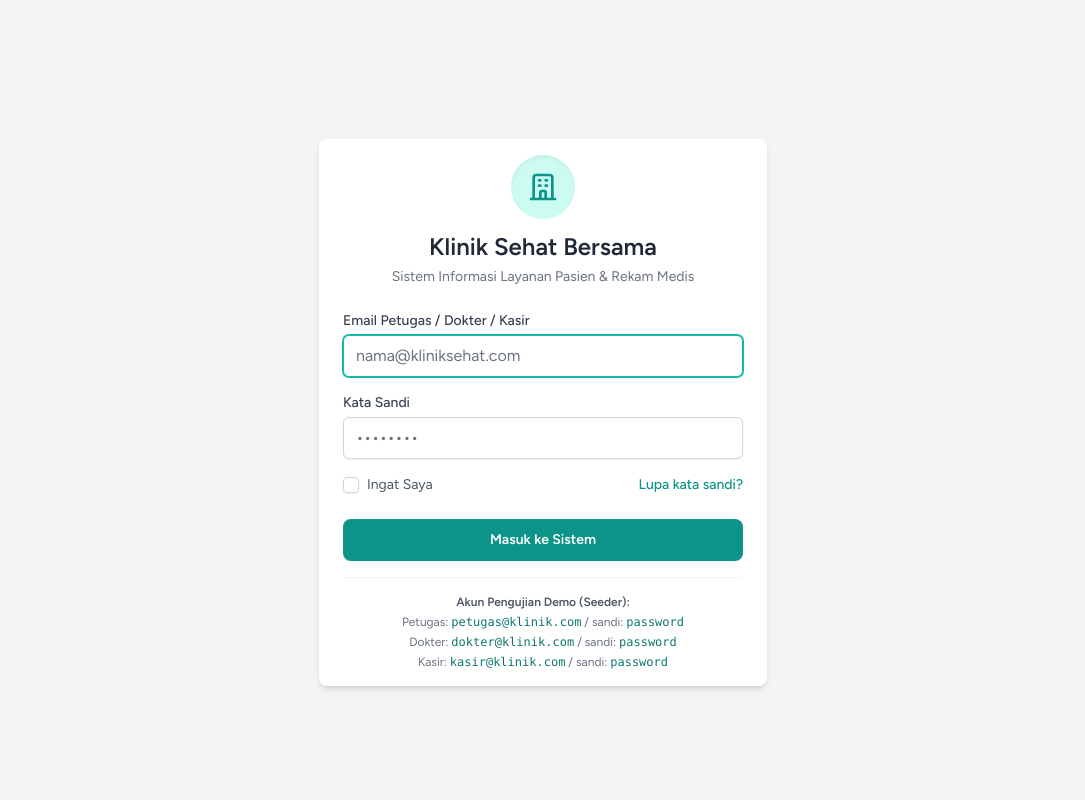
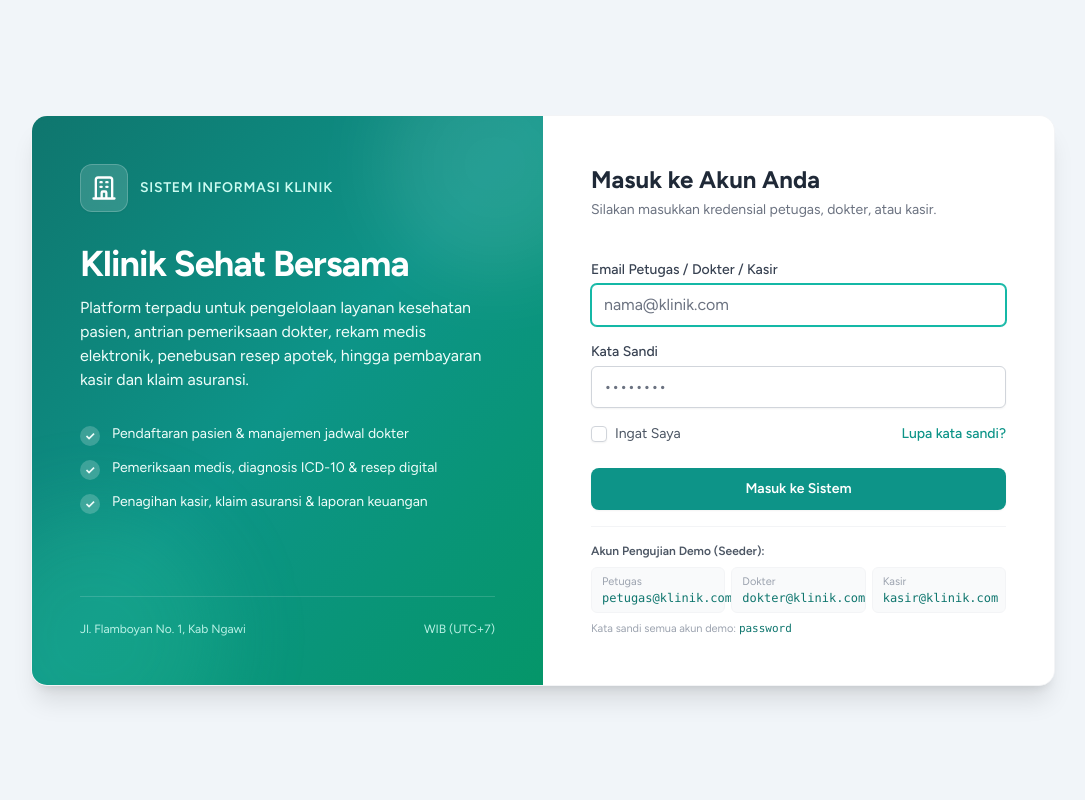
Before and after one commit to MohammadILhamSyahputra/klinik-sehat-bersama, a Laravel app: page /login in a window 1280 px wide. Shown: the whole page, without its empty margins (97-1182 px from the left). Run offline with Laravel 12, Linux system fonts and the light colour scheme; style sheets or scripts are compiled from the project's sources.

Commit message:
login dan data

```diff
--- a/resources/views/auth/login.blade.php
+++ b/resources/views/auth/login.blade.php
@@ -1,12 +1,72 @@
-<x-guest-layout>
-    <div class="mb-6 text-center">
-        <div class="inline-flex items-center justify-center w-16 h-16 rounded-full bg-teal-100 text-teal-600 mb-3 shadow-inner">
-            <svg class="w-8 h-8" fill="none" stroke="currentColor" viewBox="0 0 24 24">
+<!DOCTYPE html>
+<html lang="{{ str_replace('_', '-', app()->getLocale()) }}">
+    <head>
+        <meta charset="utf-8">
+        <meta name="viewport" content="width=device-width, initial-scale=1">
+        <meta name="csrf-token" content="{{ csrf_token() }}">
+
+        <title>Masuk — {{ config('app.name', 'Klinik Sehat Bersama') }}</title>
+
+        <!-- Fonts -->
+        <link rel="preconnect" href="https://fonts.bunny.net">
+        <link href="https://fonts.bunny.net/css?family=figtree:400,500,600,700&display=swap" rel="stylesheet" />
+
+        <!-- Scripts -->
+        @vite(['resources/css/app.css', 'resources/js/app.js'])
+    </head>
+    <body class="font-sans text-gray-900 antialiased bg-slate-100">
+        <div class="min-h-screen flex items-center justify-center p-4 sm:p-6 lg:p-8">
+            <div class="w-full max-w-5xl bg-white rounded-2xl shadow-xl overflow-hidden grid grid-cols-1 lg:grid-cols-12 border border-gray-100">
+
+                <!-- Kolom Kiri: Judul & Keterangan Klinik -->
+                <div class="lg:col-span-6 bg-gradient-to-br from-teal-700 via-teal-600 to-emerald-600 text-white p-8 sm:p-10 lg:p-12 flex flex-col justify-between relative overflow-hidden">
+                    <div class="absolute -top-16 -right-16 w-56 h-56 rounded-full bg-white/10 blur-2xl pointer-events-none"></div>
+                    <div class="absolute -bottom-20 -left-16 w-64 h-64 rounded-full bg-emerald-400/20 blur-2xl pointer-events-none"></div>
+
+                    <div class="relative z-10">
+                        <div class="inline-flex items-center gap-3 mb-8">
+                            <div class="flex items-center justify-center w-12 h-12 rounded-xl bg-white/15 backdrop-blur-sm border border-white/20 shadow-sm">
+                                <svg class="w-7 h-7 text-white" fill="none" stroke="currentColor" viewBox="0 0 24 24">
                                     <path stroke-linecap="round" stroke-linejoin="round" stroke-width="2" d="M19 21V5a2 2 0 00-2-2H7a2 2 0 00-2 2v16m14 0h2m-2 0h-5m-9 0H3m2 0h5M9 7h1m-1 4h1m4-4h1m-1 4h1m-5 10v-5a1 1 0 011-1h2a1 1 0 011 1v5m-4 0h4" />
                                 </svg>
                             </div>
-        <h2 class="text-2xl font-bold text-gray-800">Klinik Sehat Bersama</h2>
-        <p class="text-sm text-gray-500 mt-1">Sistem Informasi Layanan Pasien & Rekam Medis</p>
+                            <span class="text-sm font-semibold tracking-wider uppercase text-teal-100">Sistem Informasi Klinik</span>
+                        </div>
+
+                        <h1 class="text-3xl sm:text-4xl font-bold leading-tight tracking-tight">
+                            Klinik Sehat Bersama
+                        </h1>
+                        <p class="mt-3 text-teal-50 text-sm sm:text-base leading-relaxed">
+                            Platform terpadu untuk pengelolaan layanan kesehatan pasien, antrian pemeriksaan dokter, rekam medis elektronik, penebusan resep apotek, hingga pembayaran kasir dan klaim asuransi.
+                        </p>
+
+                        <div class="mt-8 space-y-3 text-sm text-teal-50">
+                            <div class="flex items-start gap-3">
+                                <span class="mt-0.5 flex-shrink-0 w-5 h-5 rounded-full bg-white/20 flex items-center justify-center text-xs font-bold">✓</span>
+                                <span>Pendaftaran pasien & manajemen jadwal dokter</span>
+                            </div>
+                            <div class="flex items-start gap-3">
+                                <span class="mt-0.5 flex-shrink-0 w-5 h-5 rounded-full bg-white/20 flex items-center justify-center text-xs font-bold">✓</span>
+                                <span>Pemeriksaan medis, diagnosis ICD-10 & resep digital</span>
+                            </div>
+                            <div class="flex items-start gap-3">
+                                <span class="mt-0.5 flex-shrink-0 w-5 h-5 rounded-full bg-white/20 flex items-center justify-center text-xs font-bold">✓</span>
+                                <span>Penagihan kasir, klaim asuransi & laporan keuangan</span>
+                            </div>
+                        </div>
+                    </div>
+
+                    <div class="relative z-10 mt-10 pt-6 border-t border-white/15 text-xs text-teal-100/90 flex items-center justify-between">
+                        <span>Jl. Flamboyan No. 1, Kab Ngawi</span>
+                        <span>WIB (UTC+7)</span>
+                    </div>
+                </div>
+
+                <!-- Kolom Kanan: Form Login -->
+                <div class="lg:col-span-6 p-8 sm:p-10 lg:p-12 flex flex-col justify-center bg-white">
+                    <div class="mb-6">
+                        <h2 class="text-2xl font-bold text-gray-800">Masuk ke Akun Anda</h2>
+                        <p class="text-sm text-gray-500 mt-1">Silakan masukkan kredensial petugas, dokter, atau kasir.</p>
                     </div>
 
                     <!-- Session Status -->
@@ -18,7 +78,7 @@
                         <!-- Email Address -->
                         <div>
                             <x-input-label for="email" :value="__('Email Petugas / Dokter / Kasir')" class="font-medium text-gray-700" />
-            <x-text-input id="email" class="block mt-1 w-full rounded-lg border-gray-300 focus:border-teal-500 focus:ring-teal-500 shadow-sm" type="email" name="email" :value="old('email')" required autofocus autocomplete="username" placeholder="nama@kliniksehat.com" />
+                            <x-text-input id="email" class="block mt-1 w-full rounded-lg border-gray-300 focus:border-teal-500 focus:ring-teal-500 shadow-sm" type="email" name="email" :value="old('email')" required autofocus autocomplete="username" placeholder="nama@klinik.com" />
                             <x-input-error :messages="$errors->get('email')" class="mt-2" />
                         </div>
 
@@ -52,11 +112,28 @@
                             </button>
                         </div>
 
-        <div class="mt-4 pt-4 border-t border-gray-100 text-xs text-gray-500 text-center space-y-1">
+                        <div class="mt-4 pt-4 border-t border-gray-100 text-xs text-gray-500 space-y-1">
                             <p class="font-semibold text-gray-600">Akun Pengujian Demo (Seeder):</p>
-            <p>Petugas: <span class="font-mono text-teal-700">petugas@klinik.com</span> / sandi: <span class="font-mono text-teal-700">password</span></p>
-            <p>Dokter: <span class="font-mono text-teal-700">dokter@klinik.com</span> / sandi: <span class="font-mono text-teal-700">password</span></p>
-            <p>Kasir: <span class="font-mono text-teal-700">kasir@klinik.com</span> / sandi: <span class="font-mono text-teal-700">password</span></p>
+                            <div class="grid grid-cols-1 sm:grid-cols-3 gap-1.5 pt-1">
+                                <div class="bg-gray-50 rounded-md px-2.5 py-1.5 border border-gray-100">
+                                    <span class="block text-[11px] text-gray-400">Petugas</span>
+                                    <span class="font-mono text-teal-700">petugas@klinik.com</span>
+                                </div>
+                                <div class="bg-gray-50 rounded-md px-2.5 py-1.5 border border-gray-100">
+                                    <span class="block text-[11px] text-gray-400">Dokter</span>
+                                    <span class="font-mono text-teal-700">dokter@klinik.com</span>
+                                </div>
+                                <div class="bg-gray-50 rounded-md px-2.5 py-1.5 border border-gray-100">
+                                    <span class="block text-[11px] text-gray-400">Kasir</span>
+                                    <span class="font-mono text-teal-700">kasir@klinik.com</span>
+                                </div>
+                            </div>
+                            <p class="text-[11px] text-gray-400 pt-1">Kata sandi semua akun demo: <span class="font-mono text-teal-700">password</span></p>
                         </div>
                     </form>
-</x-guest-layout>
+                </div>
+
+            </div>
+        </div>
+    </body>
+</html>
```
Also changed, not shown: database/seeders/UserSeeder.php (added, +48 -0 lines), database/migrations/2026_11_25_000001_update_metode_enum_on_pembayarans_table.php (added). Lines whose indentation alone changed are shown as unchanged.
